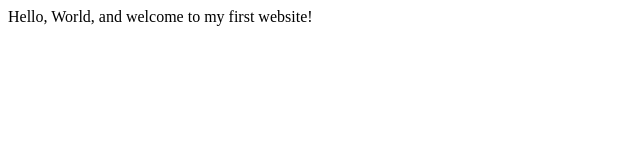
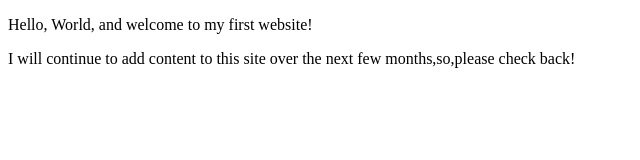
Before and after one commit to Nadinec206/Nadine..github.io, a plain HTML site: page index.html in a window 1280 px wide. Shown: the whole page, without its empty margins (0-640 px from the left). Drawn offline with Linux system fonts and the light colour scheme.

Commit message:
Update index.html

```diff
--- a/index.html
+++ b/index.html
@@ -3,9 +3,10 @@
     <head>
         <meta charset="utf-8">
         <meta name="viewport" content="width=device-width, initial-scale=1.0">
-        <title>My First Website</title>
+        <title>Nadine Chambers | Student</title>
     </head>
     <body>
-       Hello, World, and welcome to my first website!
+      <p>Hello, World, and welcome to my first website!</p>
+      <p>I will continue to add content to this site over the next few months,so,please check back!</p>
     </body>
 </html>
```
